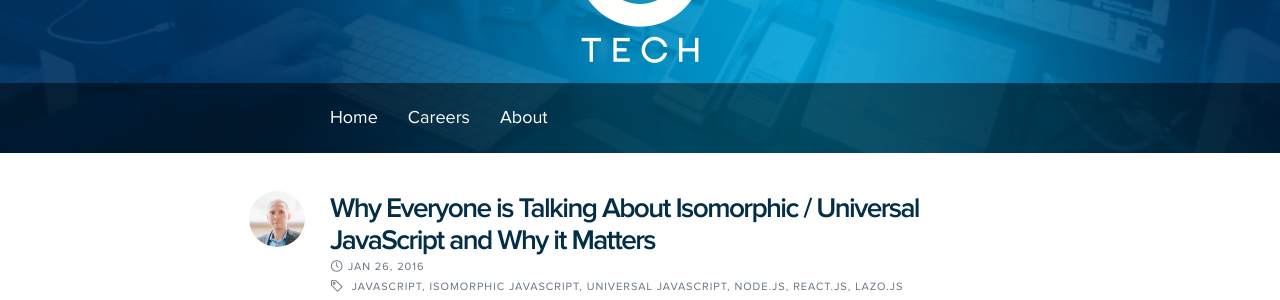
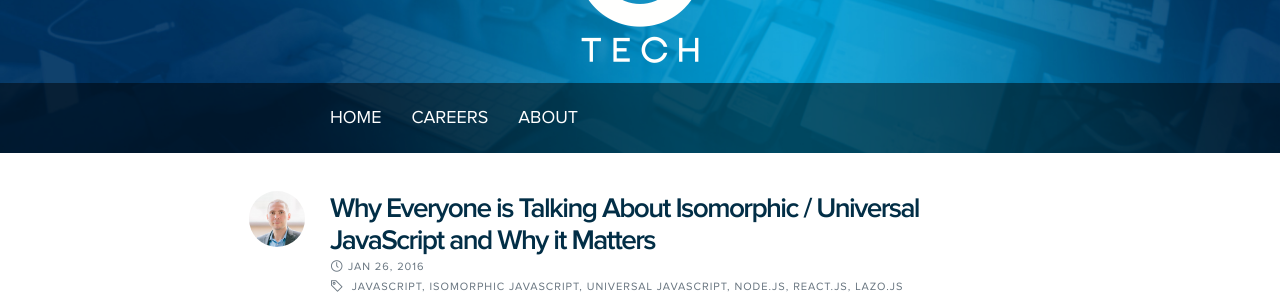
Before and after one commit to CapitalOneCanada/capitalonecanada.github.io, a Jekyll site: the page built from index.html, in a window 1280 px wide and 900 px high. Shown: the part 120-420 px from the top of the window. Built offline with Jekyll 4.4.1, drawn with Linux system fonts in a browser that asks for light colours; nearby versions of some CDN libraries; Markdown is read by kramdown in place of the engine named in the settings.

Commit message:
Changed nav bar headings to cpital letters and updated mobile menu view

```diff
--- a/_includes/nav.html
+++ b/_includes/nav.html
@@ -1,8 +1,8 @@
 <nav id="main_nav">
 	<div class="wrap cf">
-		<a href="{{ site.baseurl }}/">Home</a>
-		<a href="https://www.capitalone.ca/careers" target="_blank">Careers</a>
-		<a href="{{ site.baseurl }}/about">About</a>
-		<a href="#" class="menu"><span class="icon-menu"></span>Menu</a>
+		<a href="{{ site.baseurl }}/">HOME</a>
+		<a href="https://www.capitalone.ca/careers" target="_blank">CAREERS</a>
+		<a href="{{ site.baseurl }}/about">ABOUT</a>
+		<a href="#" class="menu"><span class="icon-menu"></span>MENU</a>
 	</div>
 </nav>
--- a/_layouts/default.html
+++ b/_layouts/default.html
@@ -19,12 +19,11 @@
 
     <!-- mobile nav overlay -->
     <nav id="mobile_nav">
-      <a href="{{ site.url }}"><img src="{{ "/assets/img/c1_tech_logo_sml.png" | prepend: site.baseurl }}" class="logo" alt="Capital One Engineering"></a>
-      <a href="{{ site.baseurl }}/">Home</a>
-      <a href="https://jobs.capitalone.com/search-jobs/engineering" target="_blank">Careers</a>
-      <a href="{{ site.baseurl }}/open-source">Open Source</a>
-      <a href="{{ site.baseurl }}/about">About</a>
-      <a href="#" class="close"><span class="icon-close"></span>Close</a>
+      <a href="{{ site.url }}"><img src="{{ "/assets/img/c1_tech_logo_sml.png" | prepend: site.baseurl }}" class="logo" alt=""></a>
+      <a href="{{ site.baseurl }}/">HOME</a>
+      <a href="https://www.capitalone.ca/careers" target="_blank">CAREERS</a>
+      <a href="{{ site.baseurl }}/about">ABOUT</a>
+      <a href="#" class="close"><span class="icon-close"></span>CLOSE</a>
     </nav>
     {% if site.analyticsEnabled == true %}
       <script>
```
Also changed, not shown: Gemfile.lock, 1 other file.
